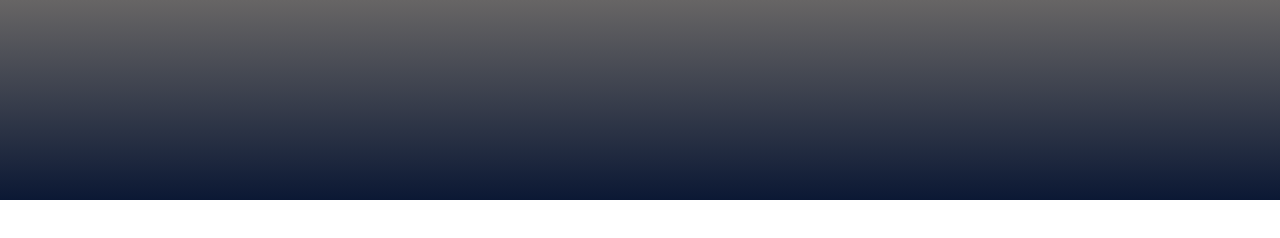
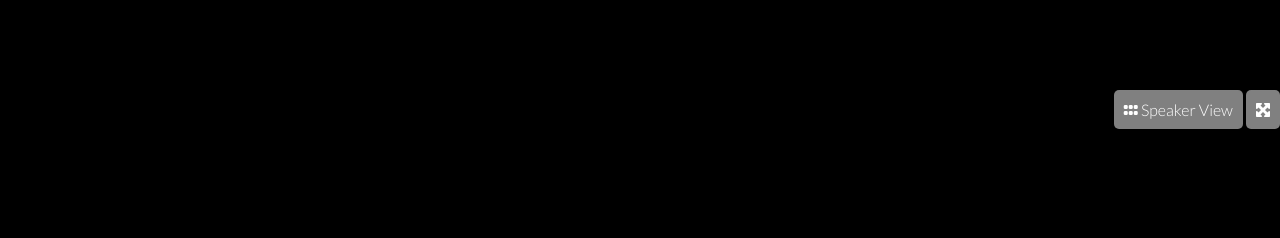
Before and after one commit to danipetro21/html-css-zoom, a plain HTML site: page index.html in a window 1280 px wide. Drawn offline with Linux system fonts and the light colour scheme.

```diff
--- a/css/style.css
+++ b/css/style.css
@@ -1,11 +1,31 @@
+@import url('https://fonts.googleapis.com/css2?family=Lato:wght@300&display=swap');
+
 *{
     margin: 0;
     padding: 0;
     box-sizing: border-box;
 }
 
+
+body{
+    background-color: black;
+    font-family: 'Lato', sans-serif;
+
+
+}
 header{
+    min-height: 100px;
+}
 
-    background-image: linear-gradient(rgb(103, 101, 101), rgb(11, 24, 52));
-    height: 200px;
+.button-area{
+    text-align: right;
+
 }
+.button-area a{
+    background-color: grey;
+    color: white;
+    padding:10px;
+    text-decoration: none;
+    border-radius: 5px;
+
+}
--- a/index.html
+++ b/index.html
@@ -5,6 +5,7 @@
     <meta http-equiv="X-UA-Compatible" content="IE=edge">
     <meta name="viewport" content="width=device-width, initial-scale=1.0">
     <link rel="stylesheet" href="css/style.css">
+    <link rel="stylesheet" href="https://cdnjs.cloudflare.com/ajax/libs/font-awesome/6.2.0/css/all.min.css">
     <title>Zoom</title>
 </head>
 <body>
@@ -17,7 +18,8 @@
     <main>
 
         <section class="button-area">
-
+            <a href="#"><i class="fa-solid fa-grip"></i> Speaker View</a>
+            <a href="#"><i class="fa-solid fa-maximize"></i></a>
         </section>
 
         <section class="main-area">
```
